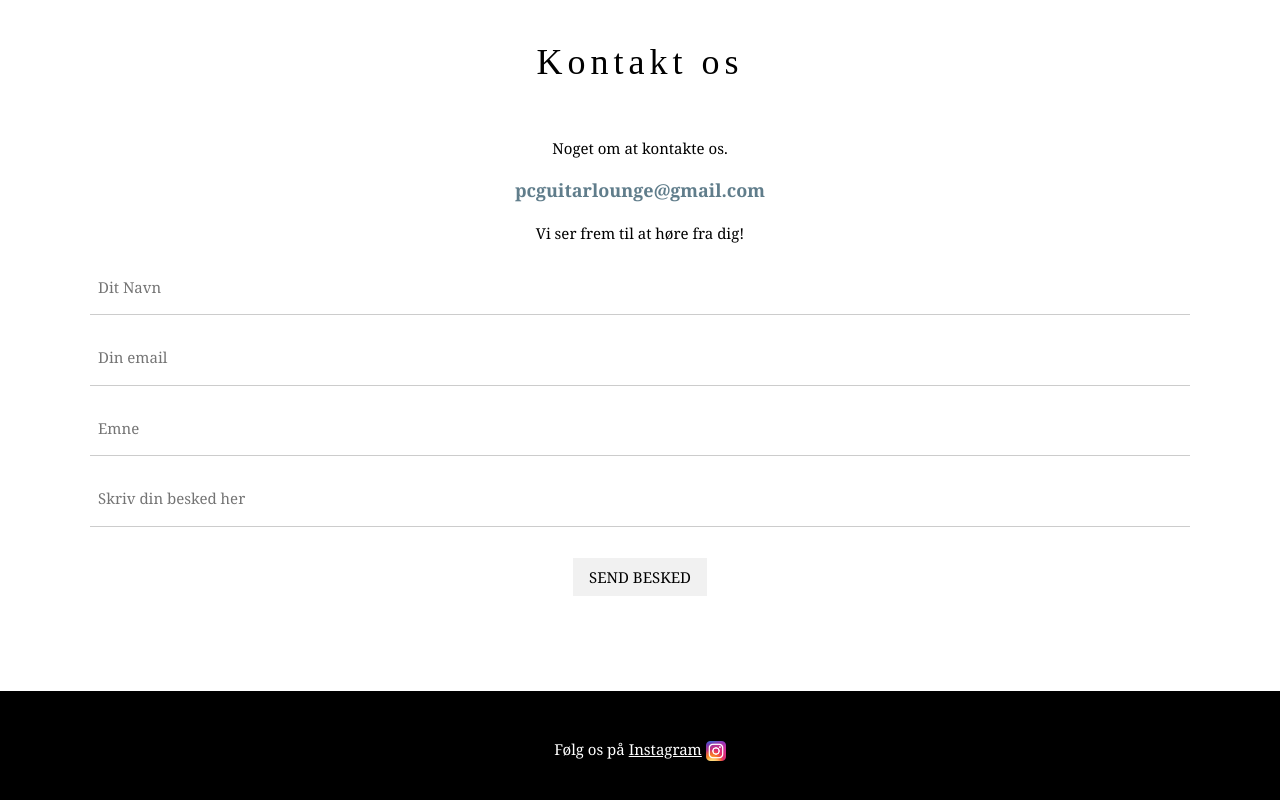
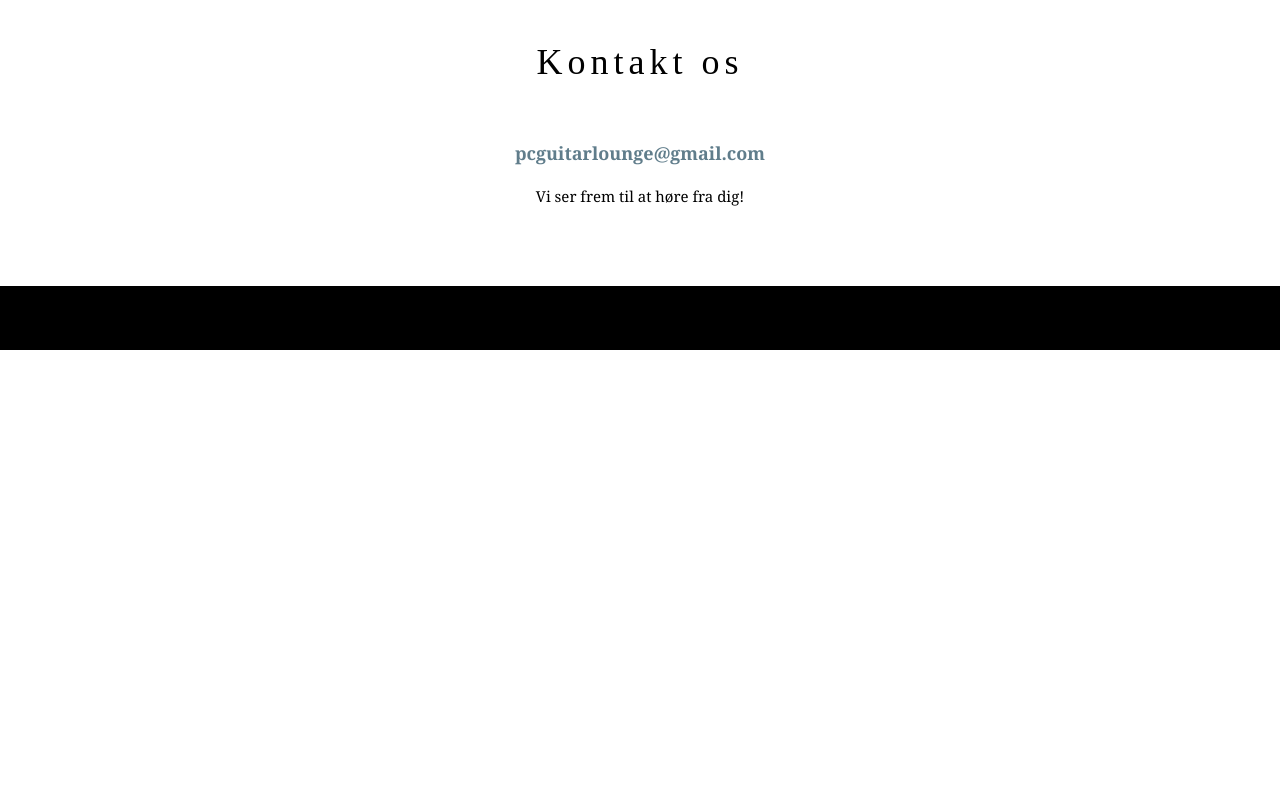
Before and after one commit to namuluz/Lounge-Guitar, a plain HTML site: page index.html in a window 1280 px wide. Shown: the part 2549-3349 px from the top of the page. After the commit the page ends 2899 px from the top, so only its background shows below. Drawn offline with nearby package versions, Linux system fonts and the light colour scheme.

Commit message:
Update index.html

```diff
--- a/index.html
+++ b/index.html
@@ -81,11 +81,11 @@
   <!-- Kontakt os -->
   <div class="w3-center w3-padding-64" id="contact">
     <h1>Kontakt os</h1><br>
-    <p>Noget om at kontakte os.</p>
+    <p></p>
     <p class="w3-text-blue-grey w3-large"><b>pcguitarlounge@gmail.com</b></p>
     <p>Vi ser frem til at høre fra dig!</p>
 
-
+  <!--
     <form>
       <p><input class="w3-input w3-padding-16" type="text" id="name" placeholder="Dit Navn" required></p>
       <p><input class="w3-input w3-padding-16" type="text" id="email" placeholder="Din email" required></p>
@@ -93,6 +93,7 @@
       <p><input class="w3-input w3-padding-16" type="text" id="message" placeholder="Skriv din besked her" required></p>
       <p><button class="w3-button w3-light-grey w3-section" type="submit" onclick="sendMail()">SEND BESKED</button></p>
     </form>
+-->
 
   </div>
 
@@ -101,7 +102,7 @@
 
 <!-- Footer -->
 <footer class="w3-center w3-black w3-padding-32">
-  <p>Følg os på <a href="https://www.instagram.com" title="Instagram" target="_blank" class="w3-hover-text-green">Instagram</a> <img src="Instagram_icon.png" width=20px; </p>
+  <!--<p>Følg os på <a href="https://www.instagram.com" title="Instagram" target="_blank" class="w3-hover-text-green">Instagram</a> <img src="Instagram_icon.png" width=20px; </p> -->
 </footer>
 
 </body>
```
